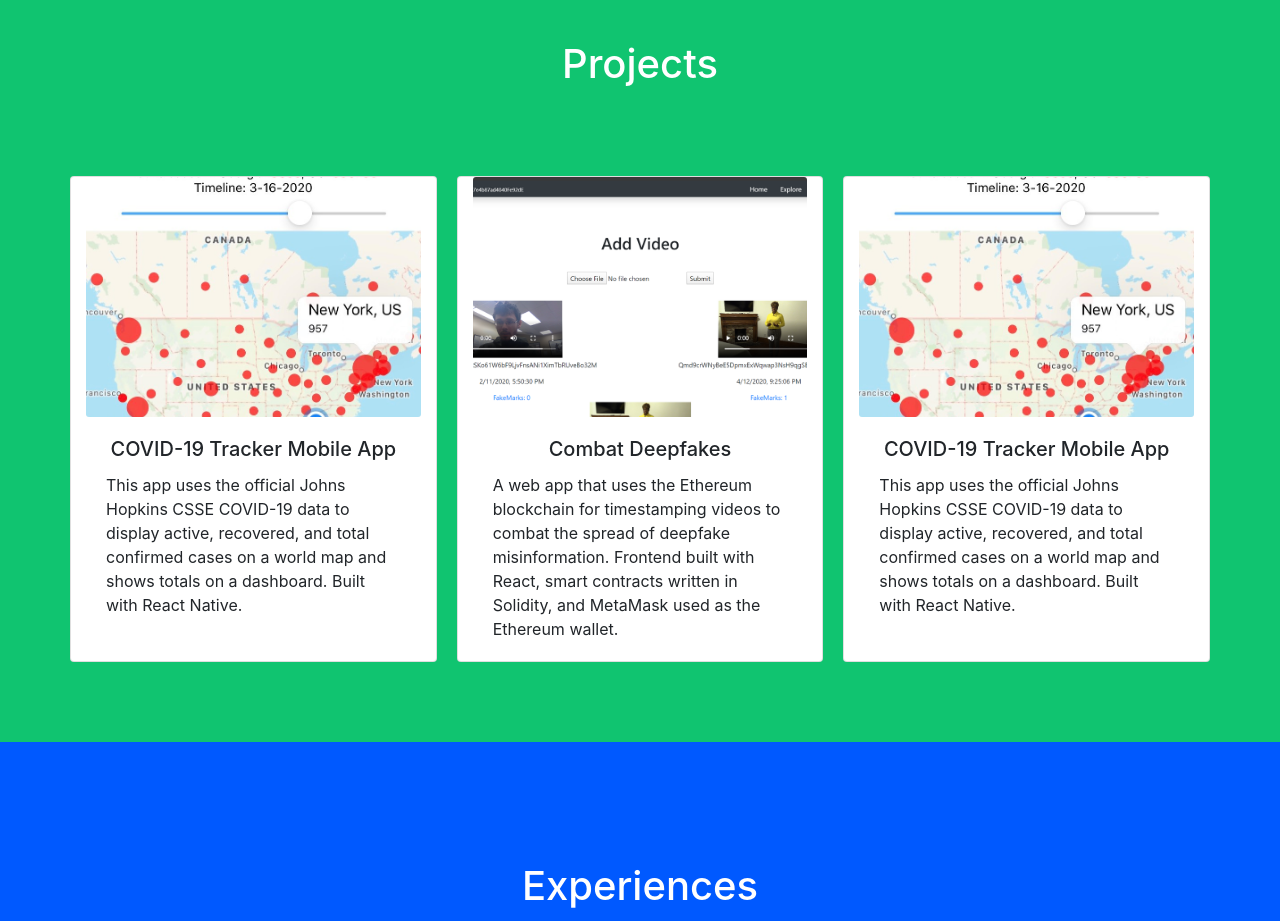
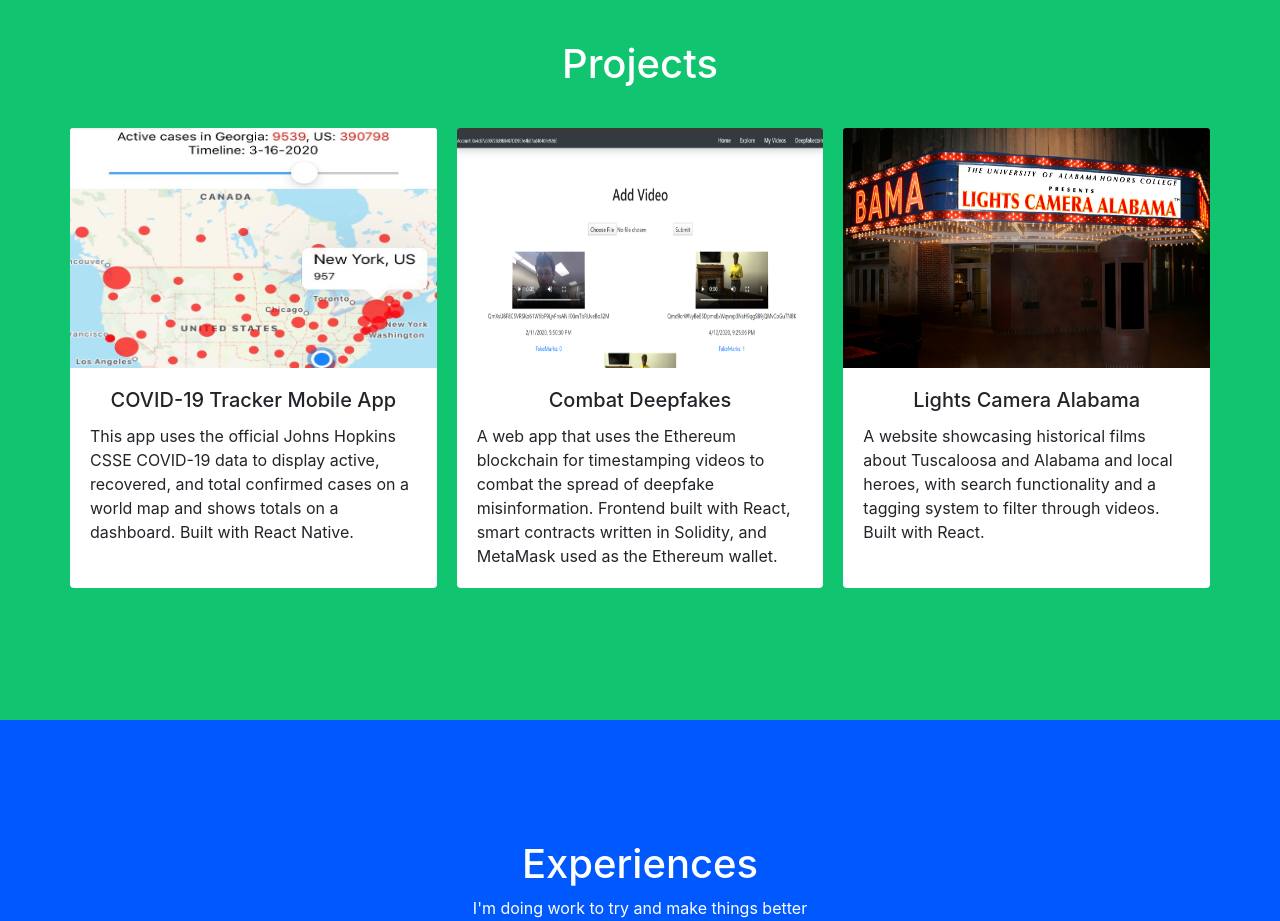
Before and after one commit to thebrandonlucas/homebase, a React (Create React App) app: page / in a window 1280 px wide. Shown: the part 1360-2281 px from the top of the page. Built offline with nearby package versions, Linux system fonts and the light colour scheme.

Commit message:
perfect styling for cards

```diff
--- a/src/App.css
+++ b/src/App.css
@@ -80,16 +80,9 @@ section {
   padding-top: 15vh;
 }
 
-.card-img {
-  max-width: 100%;
-  height: 30vmin;
-  object-fit: cover;
-  overflow: hidden;
-}
-
 .card-link {
-  margin: 5rem 0 5rem 0;
   text-decoration: none;
+  margin: 2rem 0 2rem 0;
   transition: all .2s ease-in-out;
 }
 
--- a/src/bootstrap-overrides.css
+++ b/src/bootstrap-overrides.css
@@ -21,3 +21,14 @@
     border-bottom: 1vmin solid white;
     opacity: 1;
 }
+
+#bootstrap-overrides .card {
+    border: none;
+    padding: 0;
+}
+
+#bootstrap-overrides .card-img {
+    height: 30vmin;
+    border-bottom-right-radius: 0;
+    border-bottom-left-radius: 0;
+}
--- a/src/components/ProjectCard.tsx
+++ b/src/components/ProjectCard.tsx
@@ -4,10 +4,12 @@ import React, { useEffect, useState } from 'react';
 function ProjectCard(props: any) {
     return (
         <a href={props.link} className="card text-body col-md-3 col-lg-3 flex-grow-1 mw-100 card-link">
-            <img className="card-img img-card-top w-100 img-responsive" src={props.imgSrc} alt={props.imgAltText} />
+            <div className="">
+            <img className="card-img img-card-top w-100" src={props.imgSrc} alt={props.imgAltText} />
             <div className="card-body">
                 <h5 className="card-title">{props.title}</h5>
                 <p className="card-text text-left">{props.description}</p>
+            </div>
             </div>
         </a>
     );
--- a/src/pages/ProjectsPage.tsx
+++ b/src/pages/ProjectsPage.tsx
@@ -2,6 +2,7 @@ import React, { useEffect, useState } from 'react';
 import ProjectCard from 'components/ProjectCard'
 import covid_app_img from '../images/projects/covid-19_app/covid_cropped.jpg'
 import combat_deepfakes_img from '../images/projects/combat-deepfakes.png'
+import lca_img from '../images/projects/BamaTheatre.jpg'
 
 const data = {
     covid19: {
@@ -17,7 +18,15 @@ const data = {
         link: "https://thebrandonlucas.github.io/combat-deepfakes/",
         title: "Combat Deepfakes",
         description: "A web app that uses the Ethereum blockchain for timestamping videos to combat the spread of deepfake misinformation. Frontend built with React, smart contracts written in Solidity, and MetaMask used as the Ethereum wallet.",
-    }
+    },
+    lca: {
+        // imgSrc: combat_deepfakes_img,
+        imgAltText: "Lights Camera Alabama",
+        link: "https://www.lightscameraalabama.com/",
+        title: "Lights Camera Alabama",
+        description: "A website showcasing historical films about Tuscaloosa and Alabama and local heroes, with search functionality and a tagging system to filter through videos. Built with React.",
+    },
+
 }
 
 function ProjectsPage(props: any) {
@@ -41,11 +50,11 @@ function ProjectsPage(props: any) {
                         description={data.combat_deepfakes.description}
                     />
                     <ProjectCard
-                        imgSrc={covid_app_img}
-                        imgAltText={data.covid19.imgAltText}
-                        link={data.covid19.link}
-                        title={data.covid19.title}
-                        description={data.covid19.description}
+                        imgSrc={lca_img}
+                        imgAltText={data.lca.imgAltText}
+                        link={data.lca.link}
+                        title={data.lca.title}
+                        description={data.lca.description}
                     />
                     {/* <ProjectCard imgSrc={combat_deepfakes_img} imgAltText="Combating Deepfakes" link="#" />
                     <ProjectCard imgSrc="" imgAltText="COVID-19 Tracker App" link="#" /> */}
```
Also changed, not shown: src/images/projects/BamaTheatre.jpg (added).
